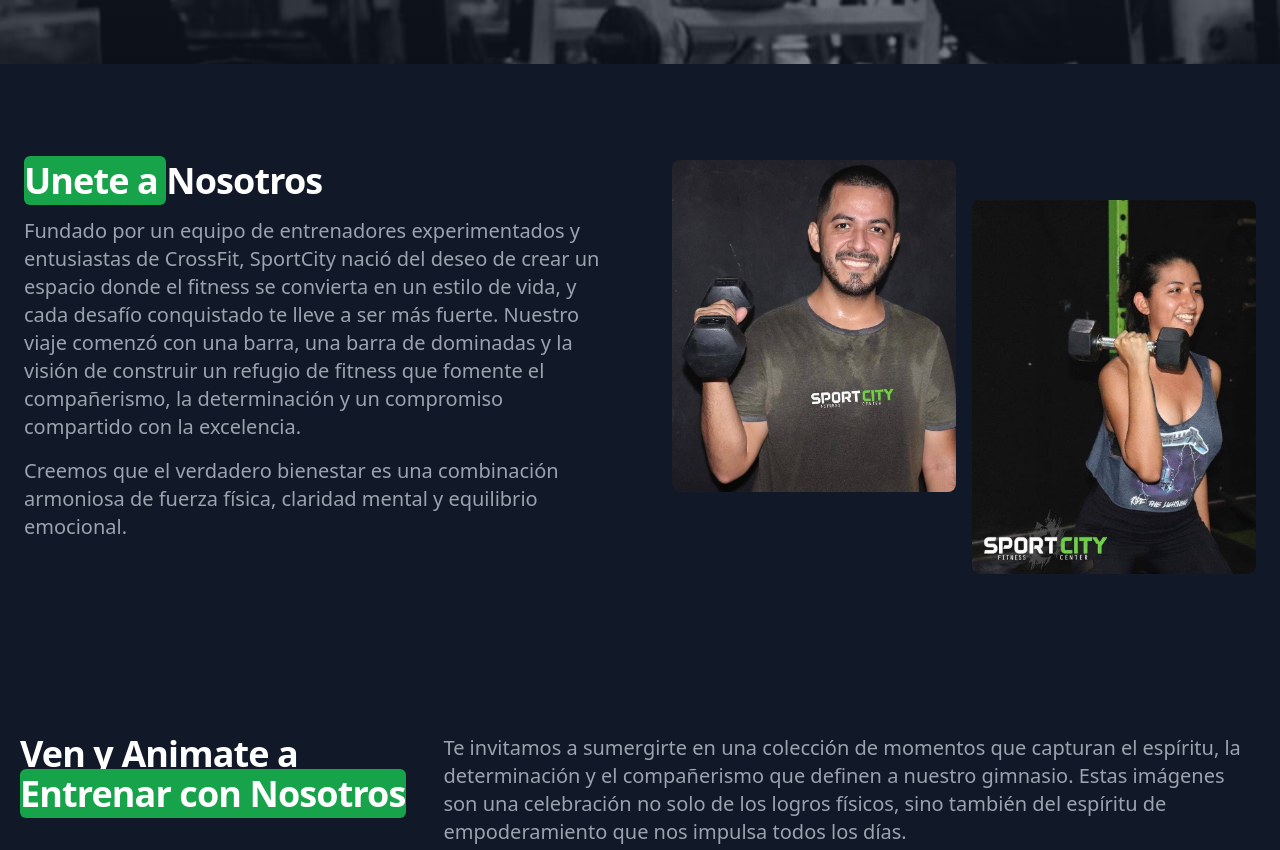
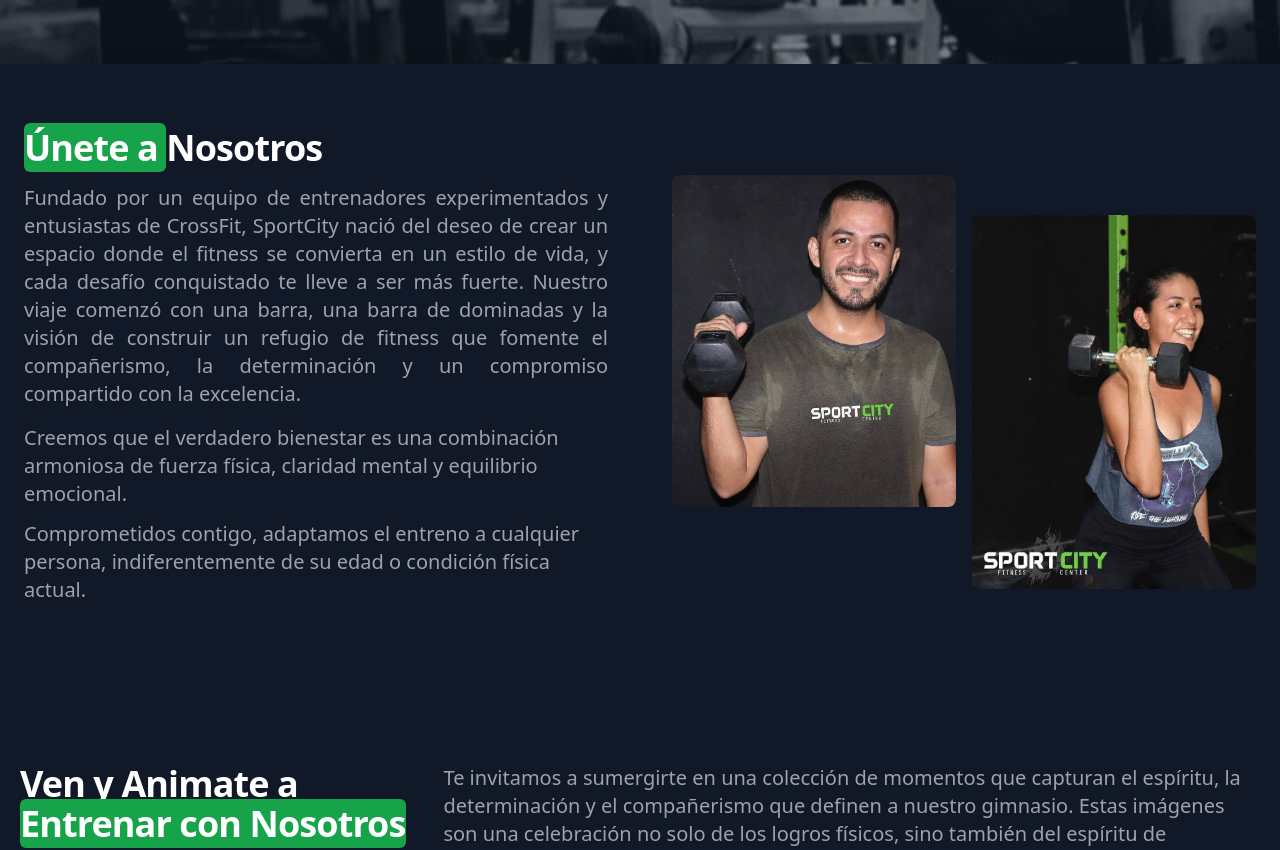
Before and after one commit to Yosiak-alv/sportcity_landing_page, a Vue app: page / in a window 1280 px wide. Shown: the part 640-1490 px from the top of the page. Built offline with nearby package versions, Linux system fonts and the light colour scheme.

Commit message:
Update AboutUs.vue

```diff
--- a/src/components/sections/AboutUs.vue
+++ b/src/components/sections/AboutUs.vue
@@ -2,8 +2,8 @@
     <section class="bg-gray-900">
         <div class="gap-16 items-center py-8 px-4 mx-auto max-w-screen-xl lg:grid lg:grid-cols-2 lg:py-16 lg:px-6"  v-motion-fade>
             <div class="font-light  sm:text-lg text-gray-400">
-                <h2 id="1" class="mb-4 text-4xl tracking-tight font-extrabold  text-white"><span class="bg-green-600 rounded-md">Unete  a </span> Nosotros</h2>
-                <p class="mb-4 sm:text-xl">
+                <h2 id="1" class="mb-4 text-4xl tracking-tight font-extrabold  text-white"><span class="bg-green-600 rounded-md">Únete  a </span> Nosotros</h2>
+                <p class="mb-4 sm:text-xl text-justify">
                     Fundado por un equipo de entrenadores experimentados y entusiastas de CrossFit, SportCity
                     nació del deseo de crear un espacio donde el fitness se convierta en un estilo de vida, y
                     cada desafío conquistado te lleve a ser más fuerte. Nuestro viaje comenzó con una barra,
@@ -12,6 +12,9 @@
                 </p>
                 <p class="sm:text-xl">
                     Creemos que el verdadero bienestar es una combinación armoniosa de fuerza física, claridad mental y equilibrio emocional.
+                </p>
+                <p class="sm:text-xl mt-3">
+                    Comprometidos contigo, adaptamos el entreno a cualquier persona, indiferentemente de su edad o condición física actual.
                 </p>
             </div>
             <div class="grid grid-cols-2 gap-4 mt-8">
```
